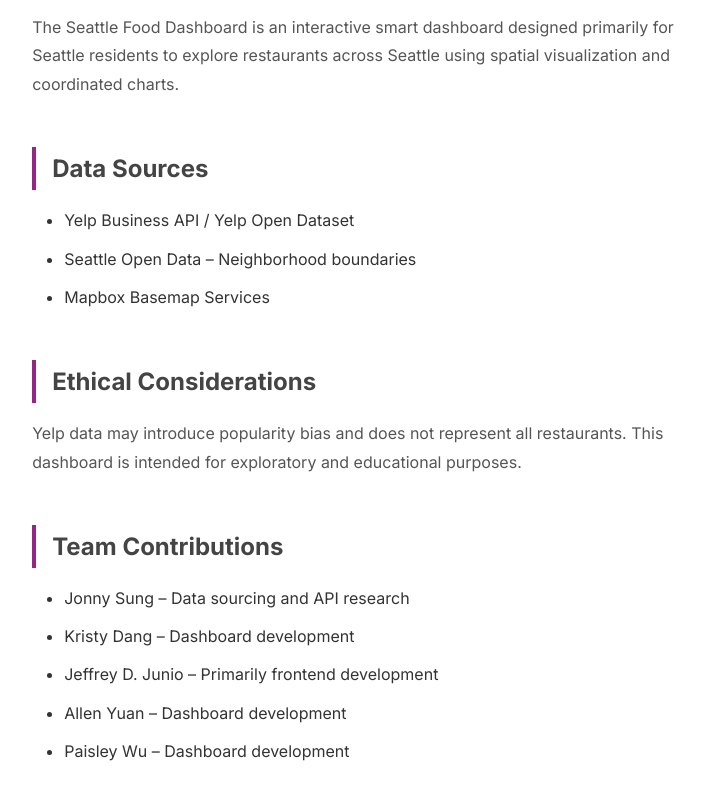
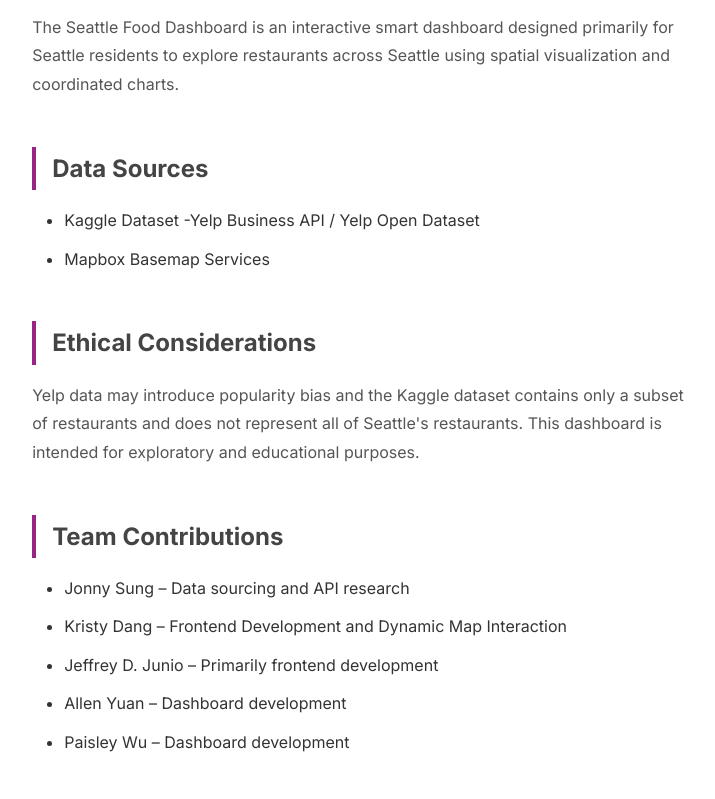
Before and after one commit to kridang/seattle-food-dashboard, a plain HTML site: page about.html in a window 1280 px wide. Shown: the part 337-1136 px from the top of the page, without its empty margins (273-988 px from the left). Drawn offline with Linux system fonts and the light colour scheme.

Commit message:
kridang: README and about page updated

```diff
--- a/about.html
+++ b/about.html
@@ -18,7 +18,6 @@
       <a href="index.html">
         <img src="assets/sfdfavi.png" class="logo-img" alt="Seattle Food Logo">
       </a>
-      <!-- <img src="assets/sfdfavi.png" class="logo-img" alt="Seattle Food Logo"> -->
       <a>Seattle Food Dashboard</a>
     </div>
 
@@ -41,21 +40,22 @@
 
     <h2>Data Sources</h2>
     <ul>
-      <li>Yelp Business API / Yelp Open Dataset</li>
-      <li>Seattle Open Data – Neighborhood boundaries</li>
+      <li>Kaggle Dataset -Yelp Business API / Yelp Open Dataset</li>
       <li>Mapbox Basemap Services</li>
     </ul>
 
     <h2>Ethical Considerations</h2>
     <p>
-      Yelp data may introduce popularity bias and does not represent all restaurants.
+      Yelp data may introduce popularity bias and the Kaggle dataset contains only a
+      subset of restaurants and does not represent all of Seattle's restaurants.
+
       This dashboard is intended for exploratory and educational purposes.
     </p>
 
     <h2>Team Contributions</h2>
     <ul>
       <li>Jonny Sung – Data sourcing and API research</li>
-      <li>Kristy Dang – Dashboard development</li>
+      <li>Kristy Dang – Frontend Development and Dynamic Map Interaction</li>
       <li>Jeffrey D. Junio – Primarily frontend development</li>
       <li>Allen Yuan – Dashboard development</li>
       <li>Paisley Wu – Dashboard development</li>
```
Also changed, not shown: 1 other file.
